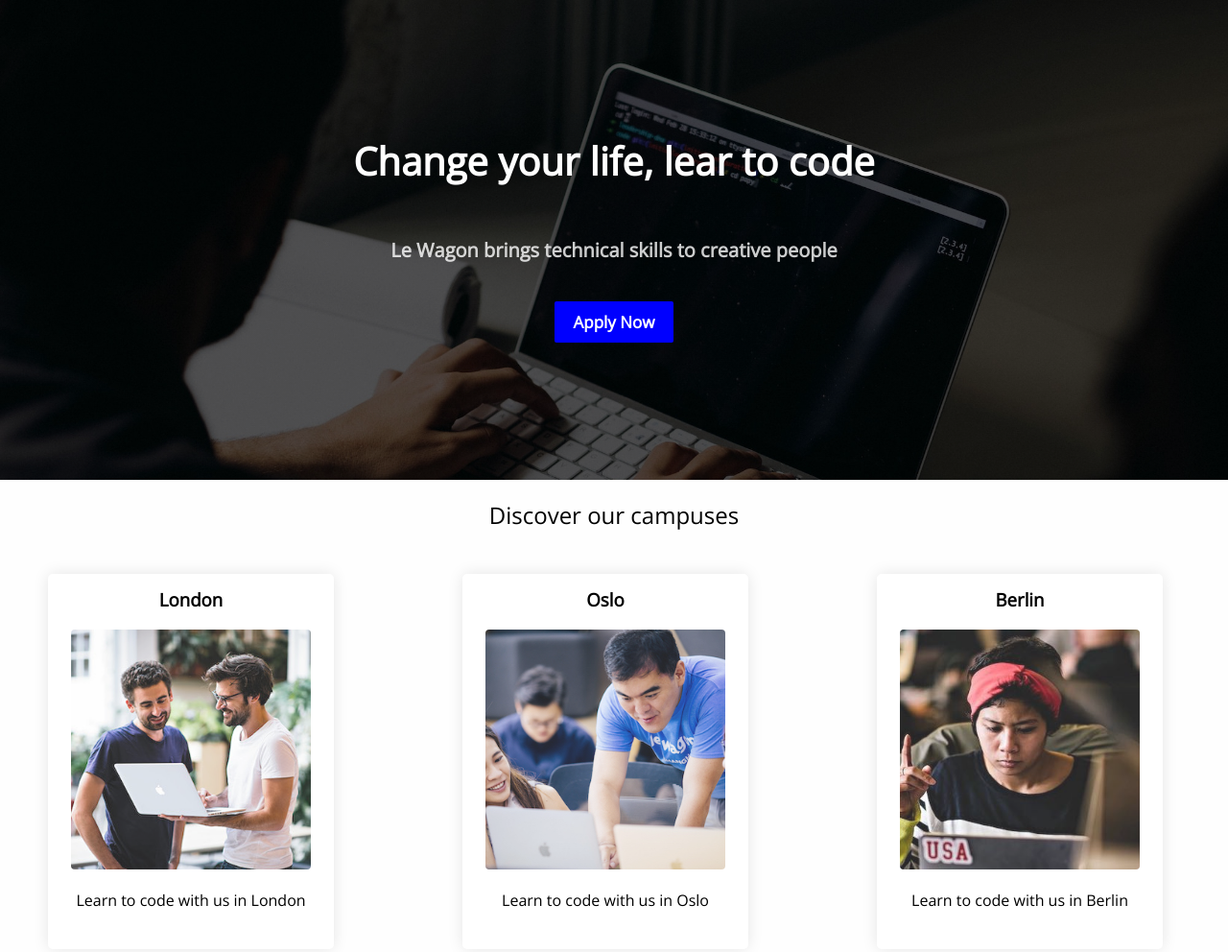
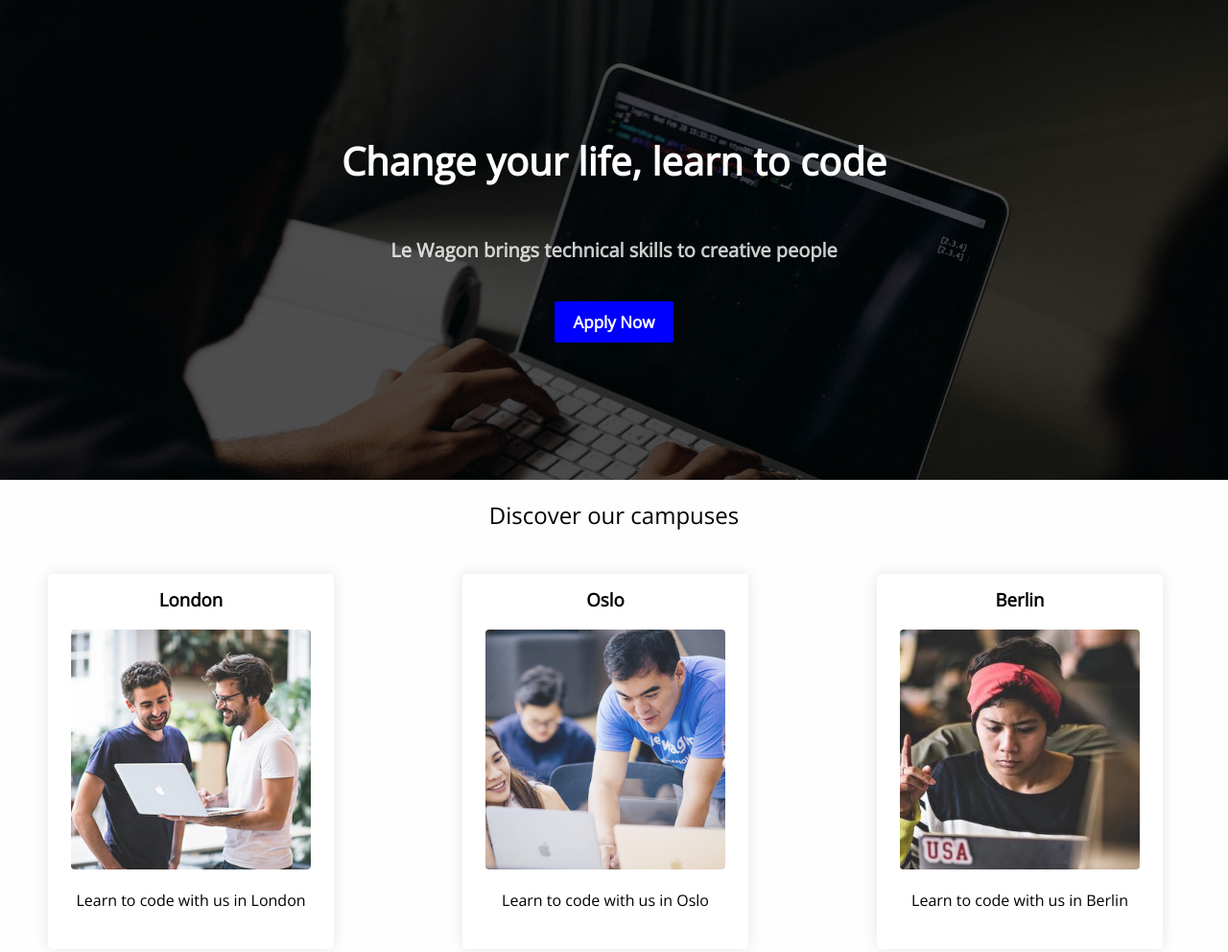
Before and after one commit to torethie/testside, a plain HTML site: page index.html in a window 1280 px wide. Shown: the top 992 px of the page at 96% size. Drawn offline with nearby package versions, Linux system fonts and the light colour scheme.

Commit message:
Add files via upload

```diff
--- a/index.html
+++ b/index.html
@@ -15,7 +15,7 @@
 
   <div class="banner-text">
 
-    <h1 class="overskrift">Change your life, lear to code</h1>
+    <h1 class="overskrift">Change your life, learn to code</h1>
 
     <p class="underoverskrift">Le Wagon brings technical skills to creative people</p>
 
```
